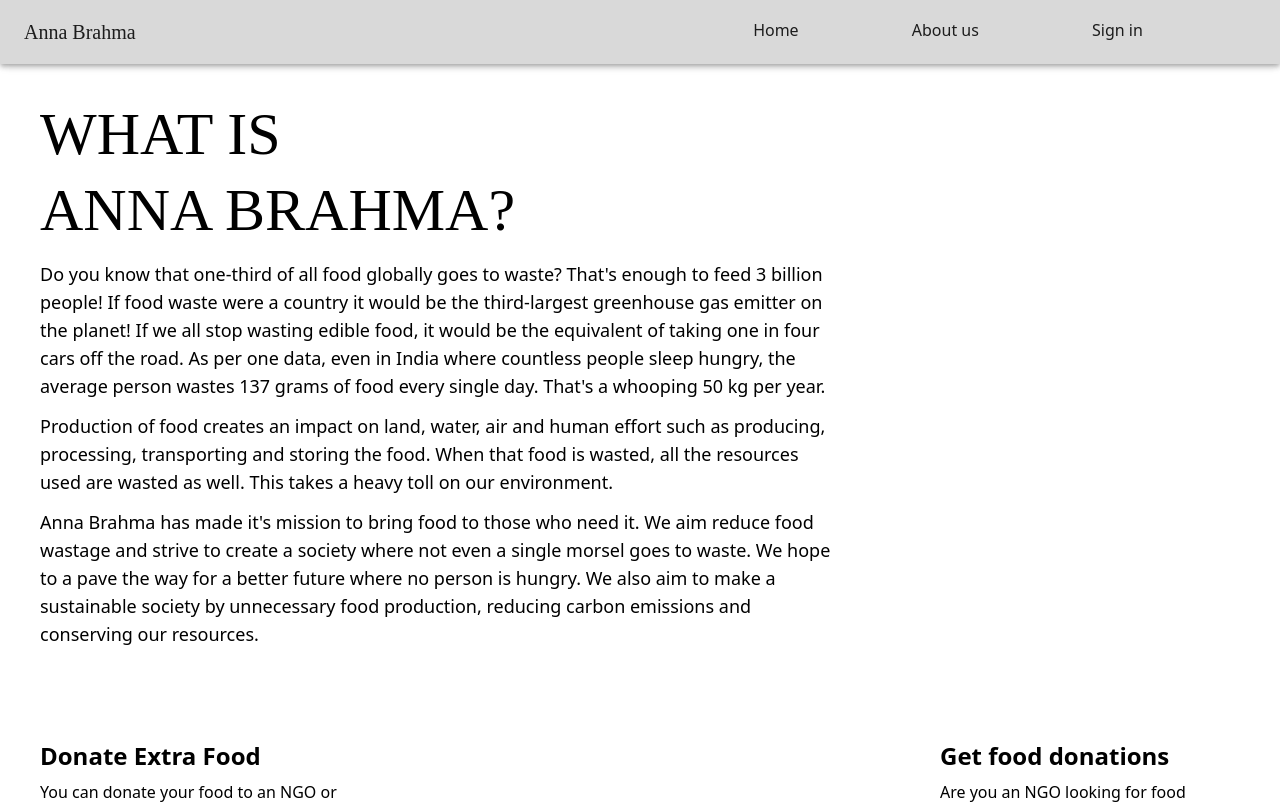
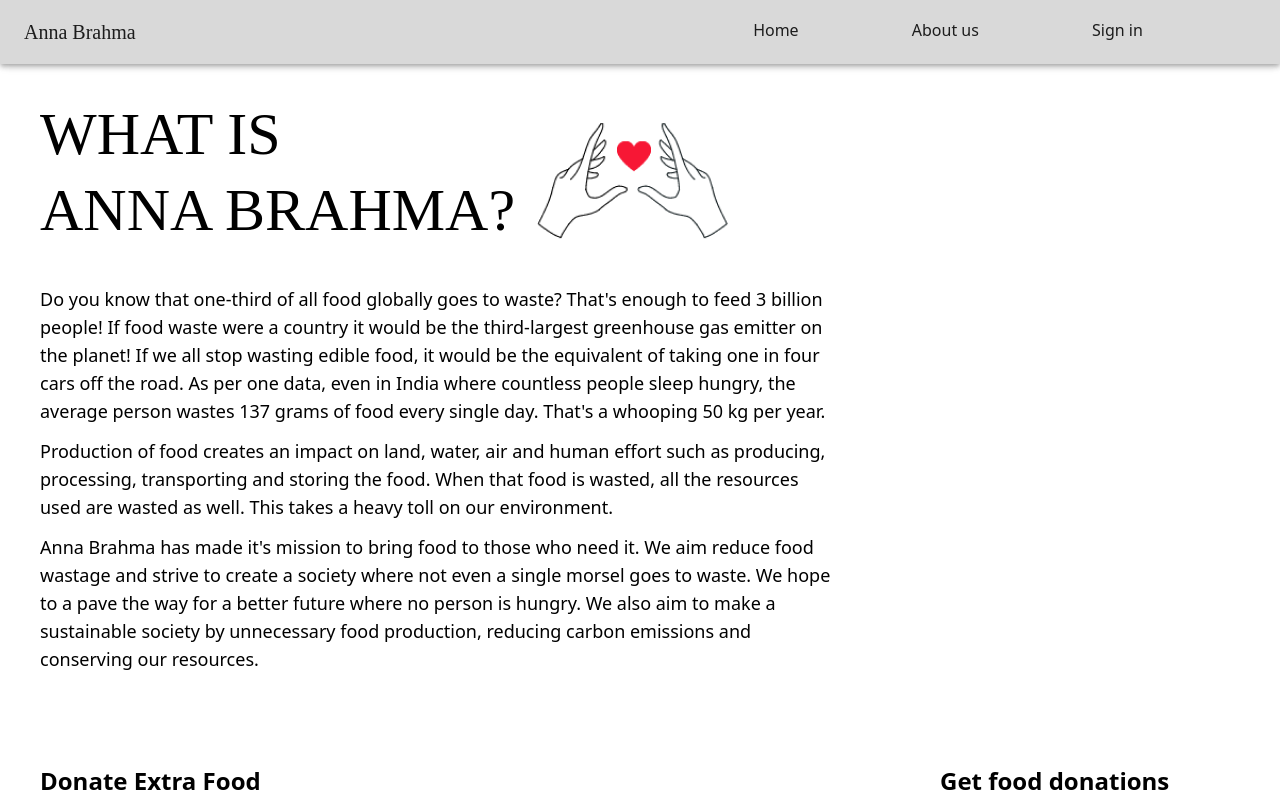
Before and after one commit to Chandan-CV/Food, a Next.js app: page /Aboutus in a window 1280 px wide. Shown: the top 804 px of the page. Built offline with nearby package versions, Linux system fonts and the light colour scheme; no server answers; a web font is replaced by a local one.

Commit message:
added logo

```diff
--- a/pages/Aboutus.tsx
+++ b/pages/Aboutus.tsx
@@ -17,6 +17,7 @@ function Aboutus() {
               <div className='h-4' />
               <h1 className='font-Goblin text-6xl'>ANNA BRAHMA?</h1>
             </div>
+            <Image src={logo}/>
 
           </div>
           <div className='w-2/3'>
```
